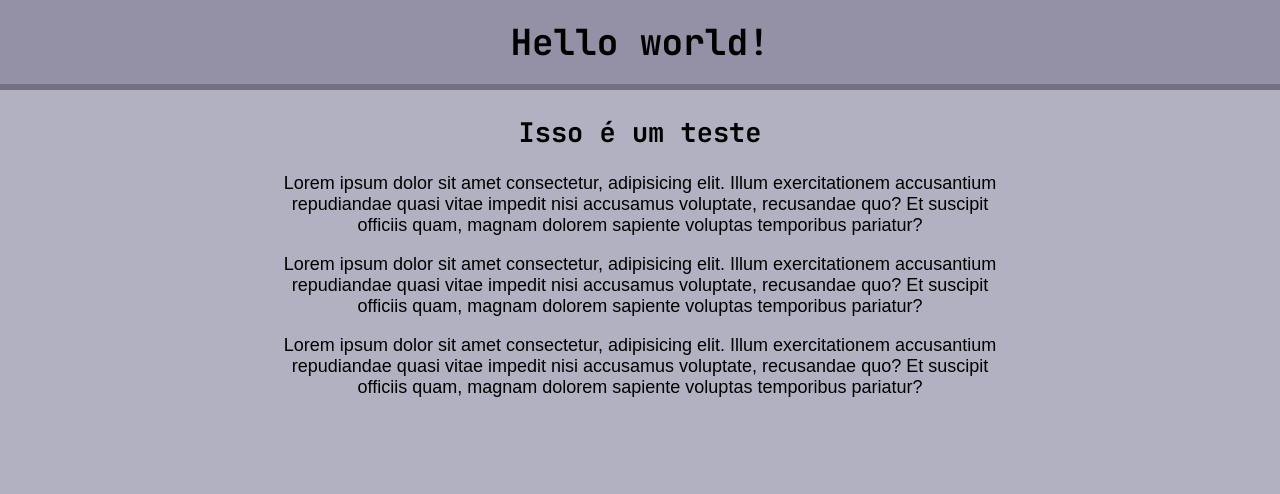
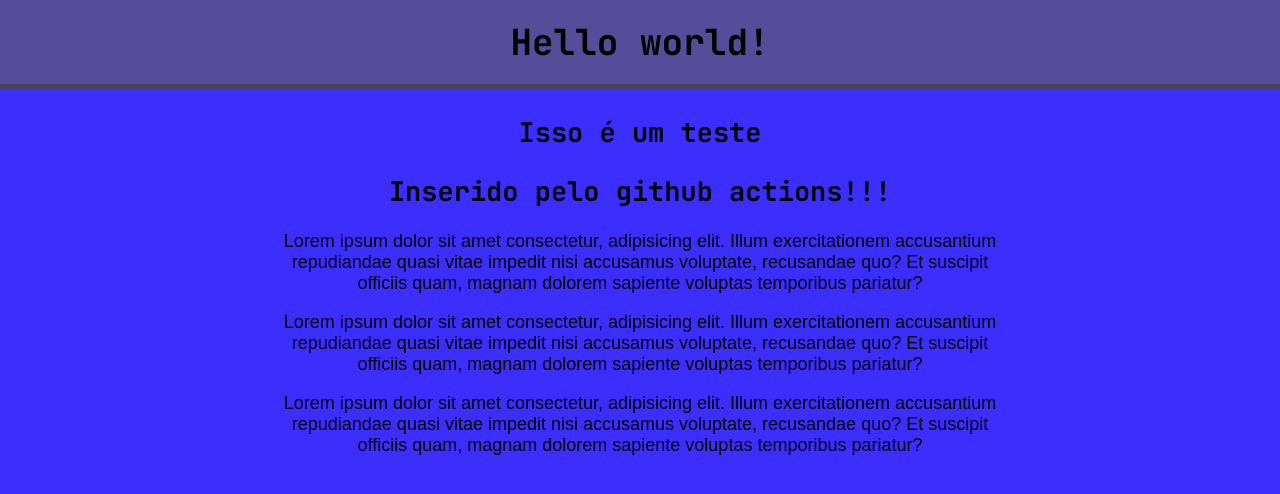
Before and after one commit to BrunoPanizzi/GCS_actions, a plain HTML site: page index.html in a window 1280 px wide. Drawn offline with Linux system fonts and the light colour scheme.

Commit message:
updated index.html

```diff
--- a/index.html
+++ b/index.html
@@ -22,7 +22,7 @@
         margin: 0;
         font-family: "Atkinson Hyperlegible", sans-serif;
         font-size: large;
-        background: #b2b1c1;
+        background: #3c2eff;
       }
 
       h1,
@@ -32,10 +32,10 @@
       }
 
       h1 {
-        background: #9491a7;
+        background: #564c99;
         margin-top: 0;
         padding-block: 1rem;
-        border-bottom: 6px solid #737081;
+        border-bottom: 6px solid #48445c;
       }
 
       .container {
@@ -52,6 +52,7 @@
     <div class="container">
       <h1>Hello world!</h1>
       <h2>Isso é um teste</h2>
+      <h2>Inserido pelo github actions!!!</h2>
       <p>
         Lorem ipsum dolor sit amet consectetur, adipisicing elit. Illum
         exercitationem accusantium repudiandae quasi vitae impedit nisi
```
